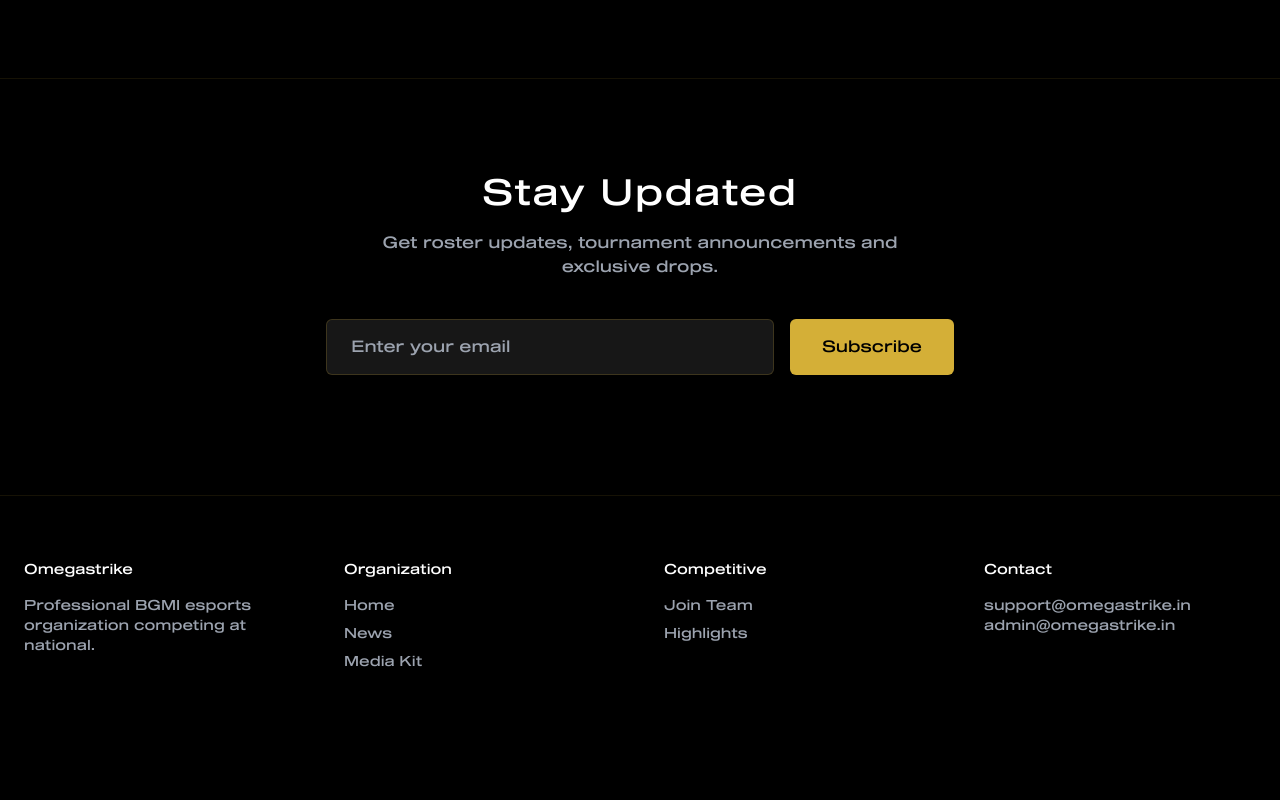
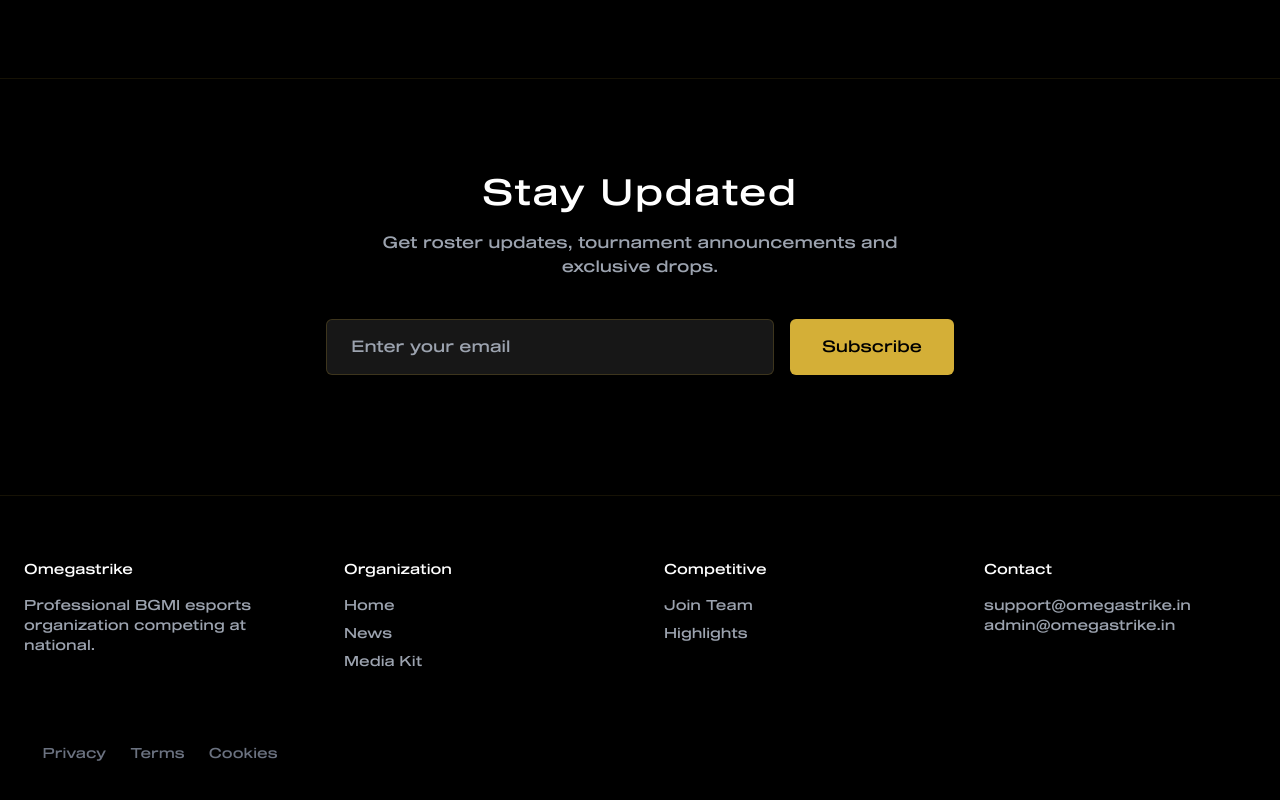
Before and after one commit to omegastrike/_teamos, a Next.js app: page / in a window 1280 px wide. Shown: the part 3458-4258 px from the top of the page. Before the commit the page ends 4194 px from the top, so only its background shows below. Built offline with nearby package versions, Linux system fonts and the light colour scheme; no server answers; the database is empty.

Commit message:
Update page.jsx

```diff
--- a/app/page.jsx
+++ b/app/page.jsx
@@ -586,6 +586,12 @@ export default function Home() {
         <p className="text-gray-400">admin@omegastrike.in</p>
       </div>
 
+      <div className="flex justify-center gap-6 text-sm text-gray-500 mt-6">
+       <Link href="/privacy-policy">Privacy</Link>
+       <Link href="/terms">Terms</Link>
+       <Link href="/cookie-policy">Cookies</Link>
+      </div>
+
     </div>
   </div>
 
```
